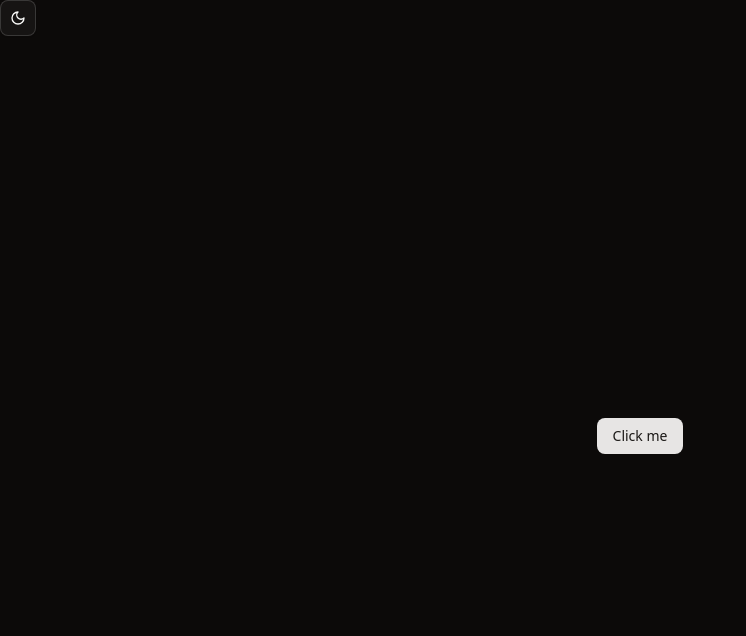
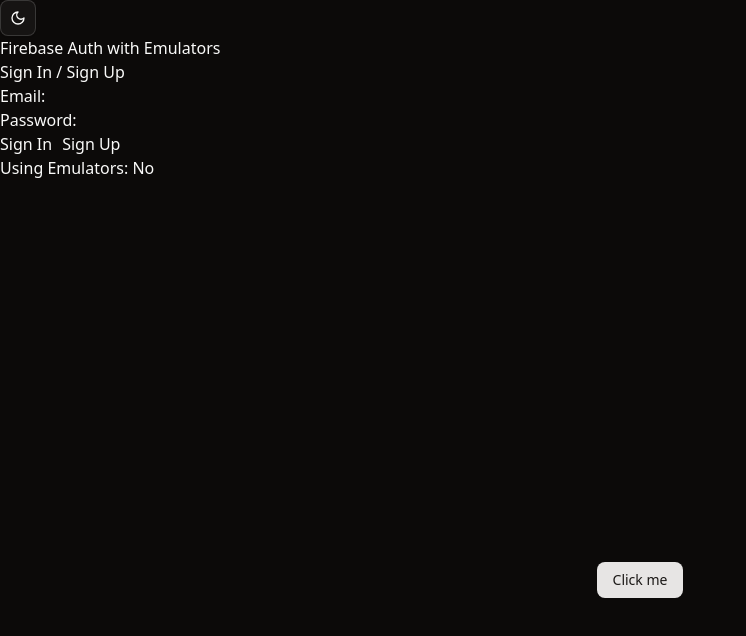
Before and after one commit to boyarkogc/farm_iot_project, a React (Vite) app in the folder react-frontend/: page / in a window 1280 px wide. Shown: the top 636 px of the page, without its empty margins (0-746 px from the left). Built offline with nearby package versions, Linux system fonts and the light colour scheme; no server answers.

Commit message:
adding basic auth

```diff
--- a/react-frontend/package.json
+++ b/react-frontend/package.json
@@ -15,10 +15,13 @@
     "@tailwindcss/vite": "^4.0.17",
     "class-variance-authority": "^0.7.1",
     "clsx": "^2.1.1",
+    "dotenv": "^16.4.7",
     "firebase": "^11.6.0",
     "lucide-react": "^0.485.0",
     "react": "^19.0.0",
     "react-dom": "^19.0.0",
+    "react-firebase-hooks": "^5.1.1",
+    "react-router-dom": "^7.4.1",
     "tailwind-merge": "^3.0.2",
     "tailwindcss": "^4.0.17",
     "tw-animate-css": "^1.2.5"
--- a/react-frontend/src/App.tsx
+++ b/react-frontend/src/App.tsx
@@ -1,11 +1,130 @@
 import { Button } from "@/components/ui/button"
 import { ThemeProvider } from "@/components/theme-provider"
 import { ModeToggle } from "./components/mode-toggle"
+import React, { useState, useEffect } from 'react';
+import {
+    createUserWithEmailAndPassword,
+    signInWithEmailAndPassword,
+    signOut,
+    onAuthStateChanged,
+    User
+} from 'firebase/auth';
+import { auth } from './config/firebase'; // Import the configured auth instance
 
 function App() {
+  const [email, setEmail] = useState('');
+  const [password, setPassword] = useState('');
+  const [user, setUser] = useState<User | null>(null); // To store the logged-in user object
+  const [loading, setLoading] = useState(true); // Track initial auth state loading
+  const [error, setError] = useState('');
+
+  // Listener for authentication state changes
+  useEffect(() => {
+      const unsubscribe = onAuthStateChanged(auth, (currentUser) => {
+          setUser(currentUser);
+          setLoading(false);
+          console.log('Auth State Changed:', currentUser);
+      });
+
+      // Cleanup subscription on unmount
+      return () => unsubscribe();
+  }, []); // Empty dependency array ensures this runs only once on mount
+
+  const handleSignUp = async (e: React.MouseEvent<HTMLButtonElement>) => {
+      e.preventDefault();
+      setError('');
+      try {
+          const userCredential = await createUserWithEmailAndPassword(auth, email, password);
+          console.log('Signed Up:', userCredential.user);
+          // User state will be updated by onAuthStateChanged
+      } catch (err) {
+        console.error("Sign Up Error:", err);
+        if (err instanceof Error) {
+          setError(err.message);
+        } else {
+            setError("An unknown sign-up error occurred.");
+        }
+      }
+  };
+
+  const handleSignIn = async (e: React.MouseEvent<HTMLButtonElement>) => {
+      e.preventDefault();
+      setError('');
+      try {
+          const userCredential = await signInWithEmailAndPassword(auth, email, password);
+          console.log('Signed In:', userCredential.user);
+          // User state will be updated by onAuthStateChanged
+      } catch (err) {
+          console.error("Sign In Error:", err);
+          if (err instanceof Error) {
+            setError(err.message);
+          } else {
+              setError("An unknown sign-in error occurred.");
+          }
+      }
+  };
+
+  const handleSignOut = async () => {
+      setError('');
+      try {
+          await signOut(auth);
+          console.log('Signed Out');
+          // User state will be updated by onAuthStateChanged
+      } catch (err) {
+          console.error("Sign Out Error:", err);
+          if (err instanceof Error) {
+            setError(err.message);
+          } else {
+              setError("An unknown sign out error occurred.");
+          }
+      }
+  };
+
+  if (loading) {
+      return <div>Loading user state...</div>;
+  }
+
   return (
     <ThemeProvider defaultTheme="dark" storageKey="vite-ui-theme">
       <ModeToggle />
+      <div>
+        <h1>Firebase Auth with Emulators</h1>
+        {error && <p style={{ color: 'red' }}>Error: {error}</p>}
+
+        {user ? (
+            <div>
+                <p>Welcome, {user.email}!</p>
+                <p>User ID: {user.uid}</p>
+                <button onClick={handleSignOut}>Sign Out</button>
+            </div>
+        ) : (
+            <form>
+                <h2>Sign In / Sign Up</h2>
+                <div>
+                    <label>Email: </label>
+                    <input
+                        type="email"
+                        value={email}
+                        onChange={(e) => setEmail(e.target.value)}
+                        required
+                    />
+                </div>
+                <div>
+                    <label>Password: </label>
+                    <input
+                        type="password"
+                        value={password}
+                        onChange={(e) => setPassword(e.target.value)}
+                        required
+                    />
+                </div>
+                <button type="submit" onClick={handleSignIn} style={{ marginRight: '10px' }}>Sign In</button>
+                <button type="submit" onClick={handleSignUp}>Sign Up</button>
+            </form>
+        )}
+          <p>Using Emulators: {import.meta.env.VITE_USE_FIREBASE_EMULATORS === 'true' ? 'Yes' : 'No'}</p>
+        </div>
+      {/*shadcn button*/}
       <div className="flex flex-col items-center justify-center min-h-svh">
         <Button>Click me</Button>
       </div>
--- /dev/null
+++ b/react-frontend/src/config/firebase.ts
@@ -0,0 +1,69 @@
+// src/config/firebase.ts
+import { initializeApp, FirebaseApp } from 'firebase/app';
+import { getAuth, connectAuthEmulator, Auth } from 'firebase/auth';
+
+// Define a type for the config structure for clarity (optional but good practice)
+interface FirebaseConfig {
+    apiKey: string;
+    authDomain: string;
+    projectId: string;
+    storageBucket: string;
+    messagingSenderId: string;
+    appId: string;
+}
+
+// Helper function to safely get environment variables
+// This prevents errors if an environment variable is missing
+const getEnvVar = (key: string): string => {
+    // Use import.meta.env instead of process.env for Vite
+    const value = import.meta.env[key];
+    if (value === undefined) {
+        throw new Error(`Missing environment variable: ${key}`);
+    }
+    return value;
+};
+
+// Your web app's Firebase configuration using environment variables
+// Using the helper ensures the variables exist before initializing
+const firebaseConfig: FirebaseConfig = {
+    apiKey: getEnvVar('VITE_FIREBASE_API_KEY'),
+    authDomain: getEnvVar('VITE_FIREBASE_AUTH_DOMAIN'),
+    projectId: getEnvVar('VITE_FIREBASE_PROJECT_ID'),
+    storageBucket: getEnvVar('VITE_FIREBASE_STORAGE_BUCKET'),
+    messagingSenderId: getEnvVar('VITE_FIREBASE_MESSAGING_SENDER_ID'),
+    appId: getEnvVar('VITE_FIREBASE_APP_ID'),
+};
+
+// Initialize Firebase
+const app: FirebaseApp = initializeApp(firebaseConfig);
+
+// Initialize Firebase Authentication and get a reference to the service
+// Explicitly type auth with the Auth type from firebase/auth
+const auth: Auth = getAuth(app);
+
+// --- Emulator Connection ---
+// Check if we should use emulators based on the environment variable
+// In Vite, environment variables are accessed via import.meta.env
+const useEmulators = import.meta.env.VITE_USE_FIREBASE_EMULATORS === 'true';
+
+if (useEmulators) {
+    console.log('Development mode: Connecting to Firebase Auth Emulator');
+    // Point to the auth emulator running on localhost.
+    // Default port is 9099.
+    try {
+        // Using 127.0.0.1 instead of localhost can sometimes avoid specific network resolution issues
+        connectAuthEmulator(auth, 'http://127.0.0.1:9099');
+        console.log('Successfully connected to Auth Emulator.');
+    } catch (error) {
+        console.error('Error connecting to Auth Emulator:', error);
+    }
+} else {
+    console.log('Production mode: Connecting to live Firebase Auth.');
+}
+// --- End Emulator Connection ---
+
+// Export auth instance to use in your components
+export { auth };
+
+// You can also export 'app' if needed
+// export { app }; // if you need the FirebaseApp instance elsewhere
```
Also changed, not shown: 2 other files (tests, documents, lock files or other folders).
